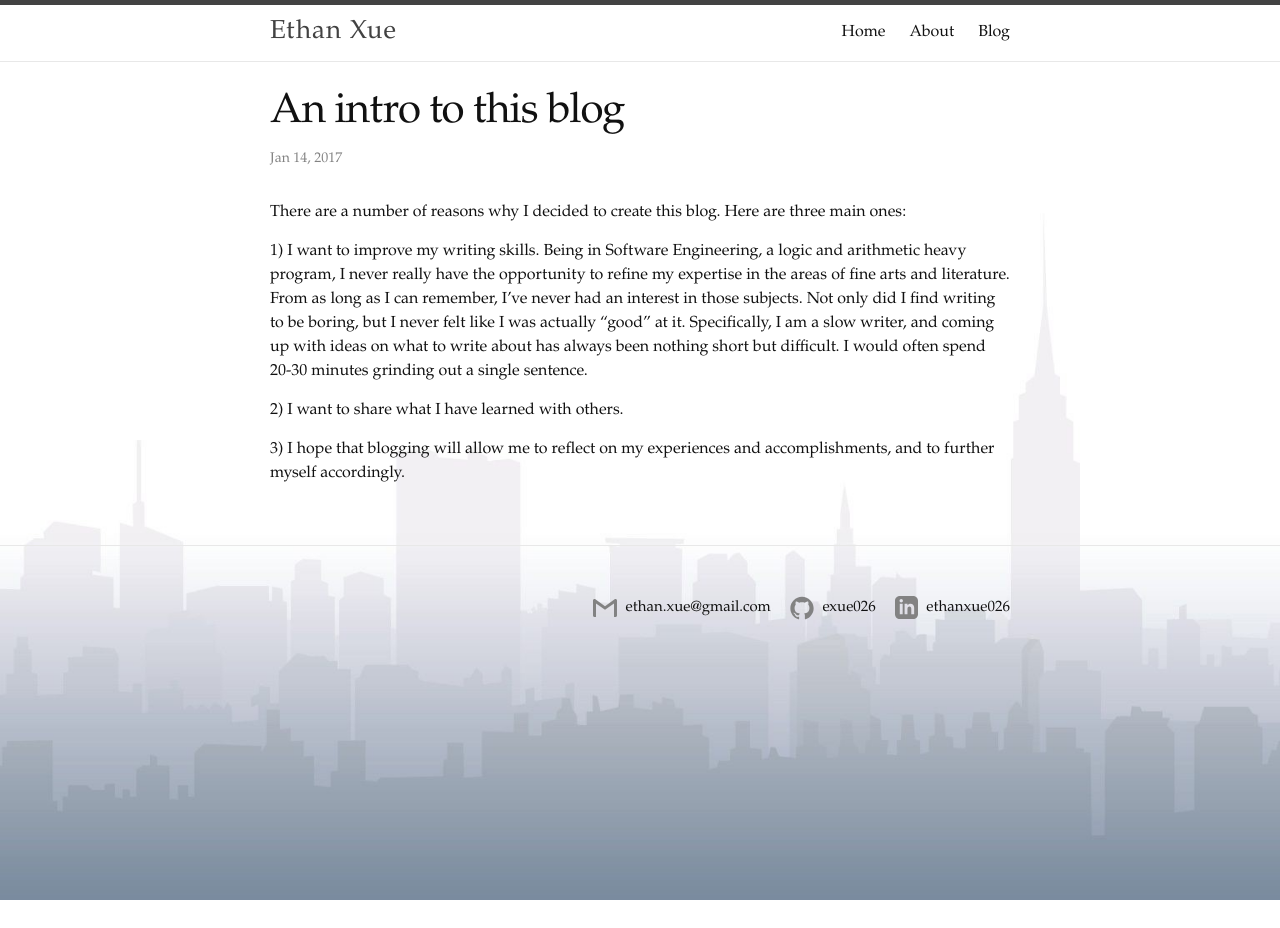
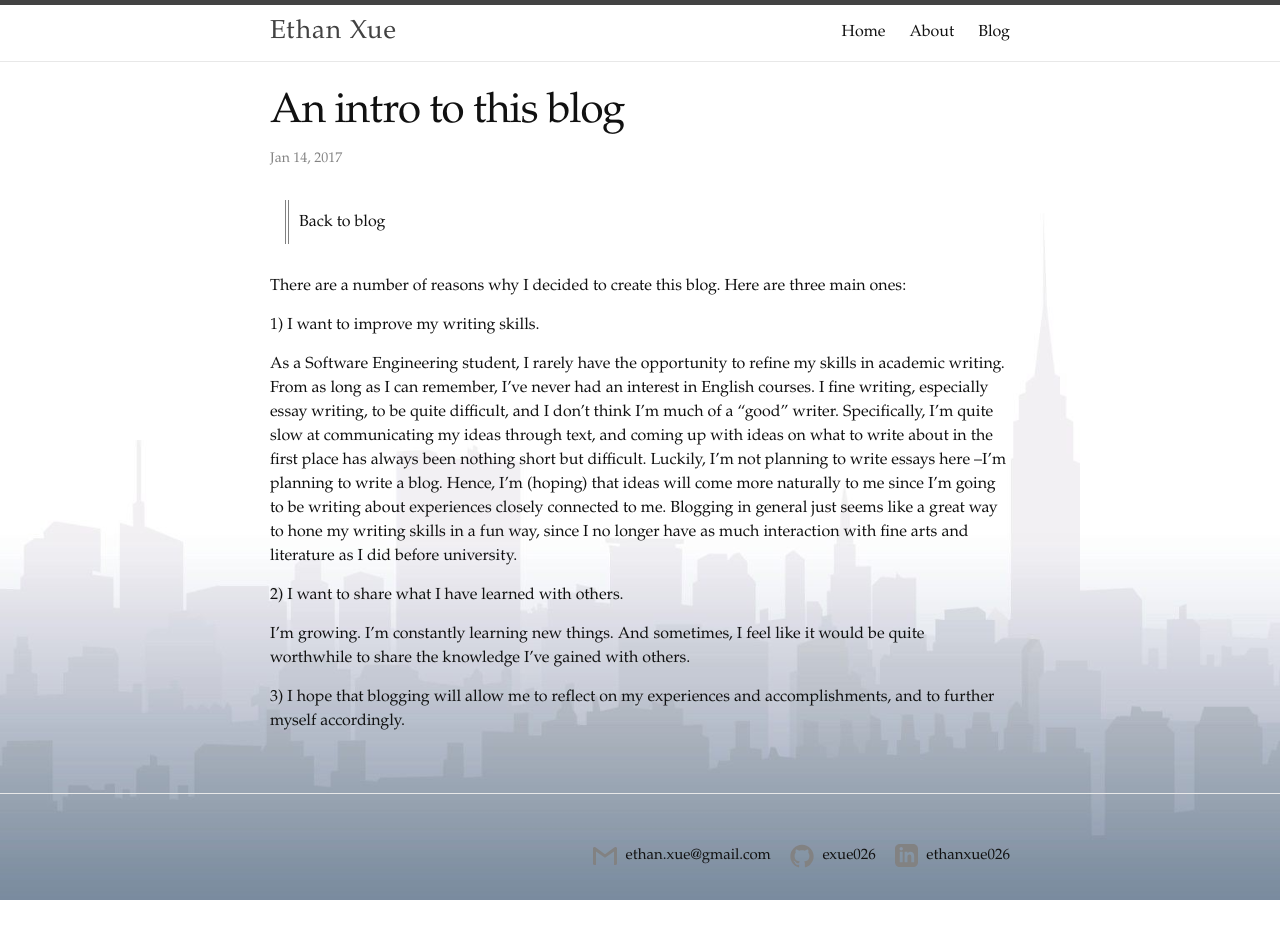
Before and after one commit to exue026/mysite, a Jekyll site: the page built from _posts/2017-01-14-intro.md, in a window 1280 px wide. Built offline with Jekyll 4.4.1, drawn with Linux system fonts in a browser that asks for light colours; comment, search, counter and statistics services are not loaded; before the commit the page ends 900 px from its top, so only the background shows below that.

Commit message:
added more to intro post

```diff
--- a/_layouts/post.html
+++ b/_layouts/post.html
@@ -15,6 +15,10 @@ layout: base
       {% endif %}</p>
   </header>
 
+  <div class="page-link back-to-blog">
+    <a href="/blog">Back to blog</a>
+  </div>
+
   <div class="post-content" itemprop="articleBody">
     {{ content }}
   </div>
--- a/_posts/2017-01-14-intro.md
+++ b/_posts/2017-01-14-intro.md
@@ -7,8 +7,12 @@ categories: non-tech
 
 There are a number of reasons why I decided to create this blog. Here are three main ones:
 
-1) I want to improve my writing skills. Being in Software Engineering, a logic and arithmetic heavy program, I never really have the opportunity to refine my expertise in the areas of fine arts and literature. From as long as I can remember, I've never had an interest in those subjects. Not only did I find writing to be boring, but I never felt like I was actually "good" at it. Specifically, I am a slow writer, and coming up with ideas on what to write about has always been nothing short but difficult. I would often spend 20-30 minutes grinding out a single sentence.
+1) I want to improve my writing skills.
+
+As a Software Engineering student, I rarely have the opportunity to refine my skills in academic writing. From as long as I can remember, I've never had an interest in English courses. I fine writing, especially essay writing, to be quite difficult, and I don't think I'm much of a "good" writer. Specifically, I'm quite slow at communicating my ideas through text, and coming up with ideas on what to write about in the first place has always been nothing short but difficult. Luckily, I'm not planning to write essays here --I'm planning to write a blog. Hence, I'm (hoping) that ideas will come more naturally to me since I'm going to be writing about experiences closely connected to me. Blogging in general just seems like a great way to hone my writing skills in a fun way, since I no longer have as much interaction with fine arts and literature as I did before university.
 
 2) I want to share what I have learned with others.
 
+I'm growing. I'm constantly learning new things. And sometimes, I feel like it would be quite worthwhile to share the knowledge I've gained with others.
+
 3) I hope that blogging will allow me to reflect on my experiences and accomplishments, and to further myself accordingly.
--- a/_sass/minima/_layout.scss
+++ b/_sass/minima/_layout.scss
@@ -227,6 +227,16 @@
   }
 }
 
+.back-to-blog {
+  margin-bottom: $spacing-unit;
+  border-left-style: double;
+  border-left-color: grey;
+  border-left-width: 4px;
+  padding: 10px;
+  color: gray;
+  margin-left: $spacing-unit / 2;
+}
+
 .post-content {
   margin-bottom: $spacing-unit;
 
```
